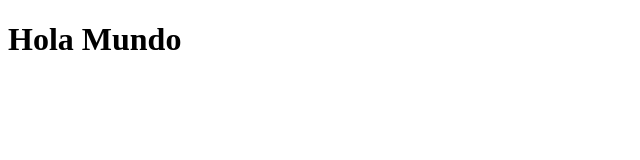
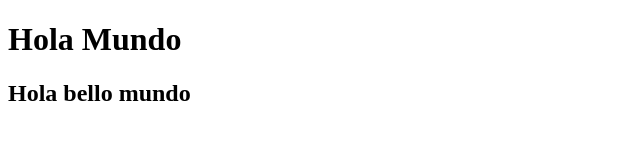
Before and after one commit to Linabambague04/lina_1059238188, a plain HTML site: page EjercicioNo1.html in a window 1280 px wide. Shown: the whole page, without its empty margins (0-640 px from the left). Drawn offline with Linux system fonts and the light colour scheme.

Commit message:
version pagina-modificado-desde-rama-su_nombre

```diff
--- a/EjercicioNo1.html
+++ b/EjercicioNo1.html
@@ -7,5 +7,6 @@
 </head>
 <body>
     <h1>Hola Mundo</h1>
+    <h2>Hola bello mundo</h2>
 </body>
 </html>
```
